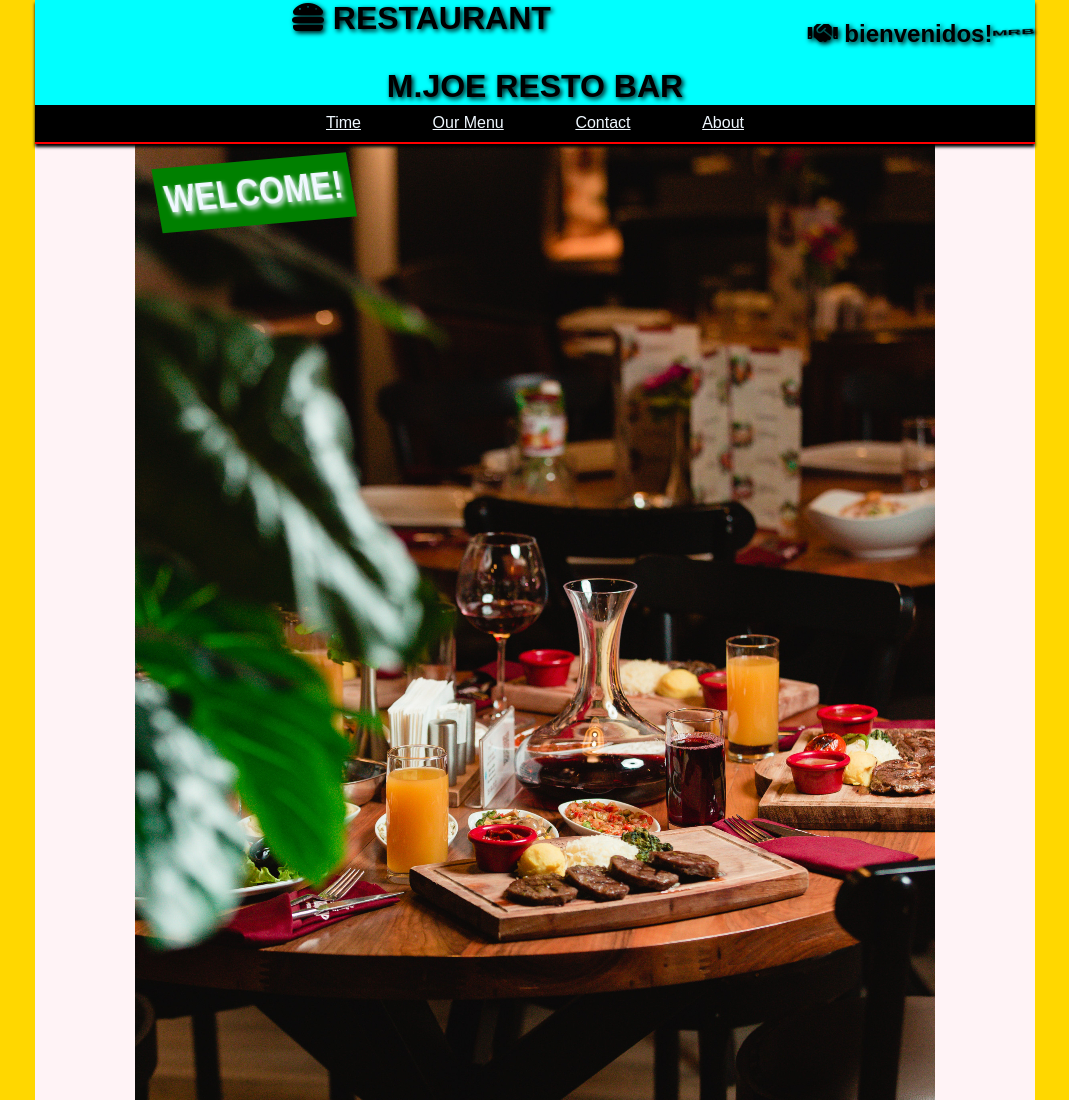
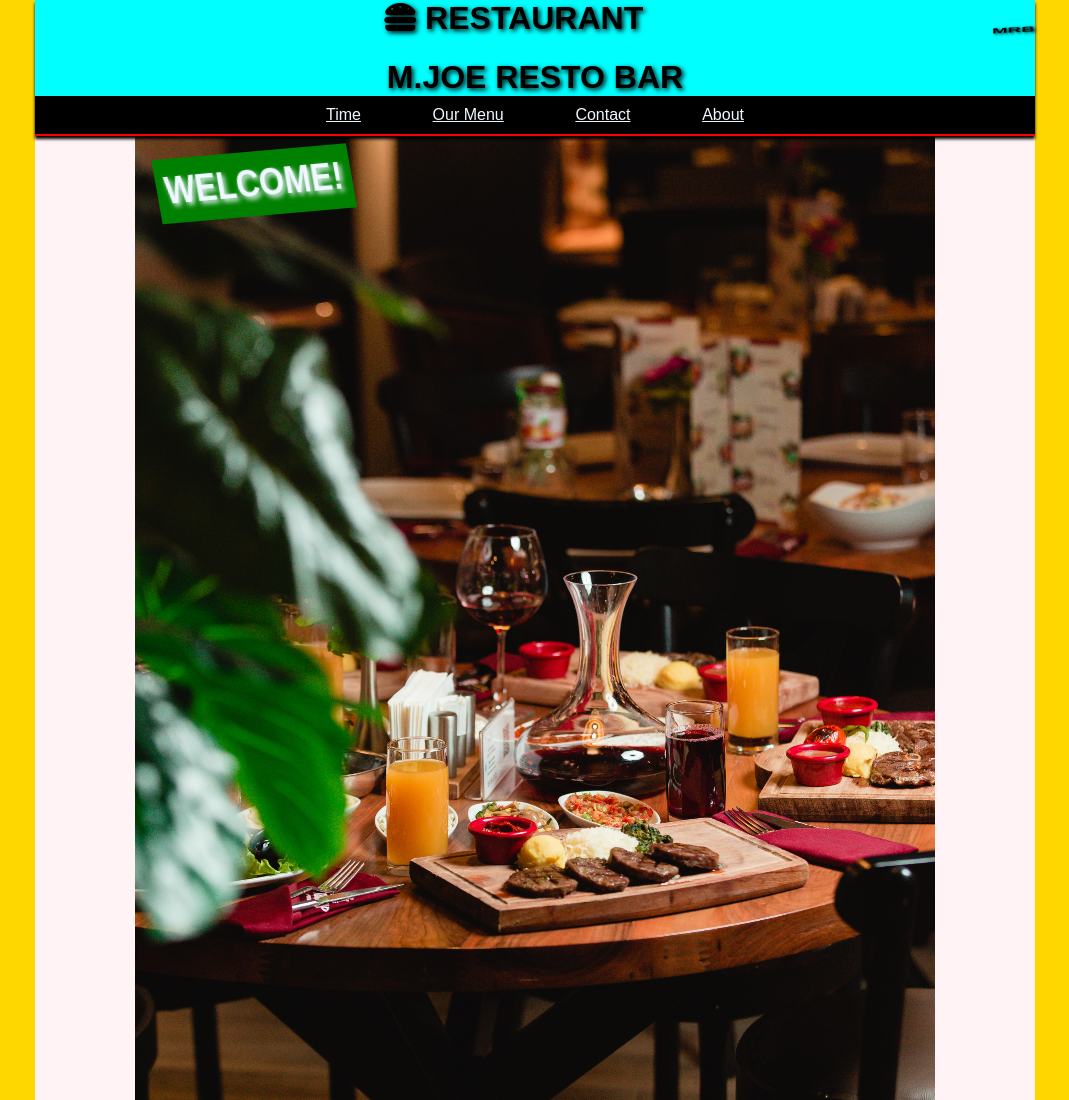
Before and after one commit to mutanganajoseph/joe01, a plain HTML site: page index.html in a window 1280 px wide. Shown: the top 1100 px of the page, without its empty margins (105-1174 px from the left). Drawn offline with Linux system fonts and the light colour scheme.

Commit message:
Update index.html

```diff
--- a/index.html
+++ b/index.html
@@ -11,7 +11,6 @@
 <body>
     <div id="back-top">
     <header>  <span class="top"><h1><i class="fas fa-hamburger"></i> restaurant </h1>
-        <h2> <i class="fas fa-handshake "></i> bienvenidos!</h2>
     <h3>MRB</h3></span>
 
         <x class="bar"><b>m.joe resto bar</b></x>
```
